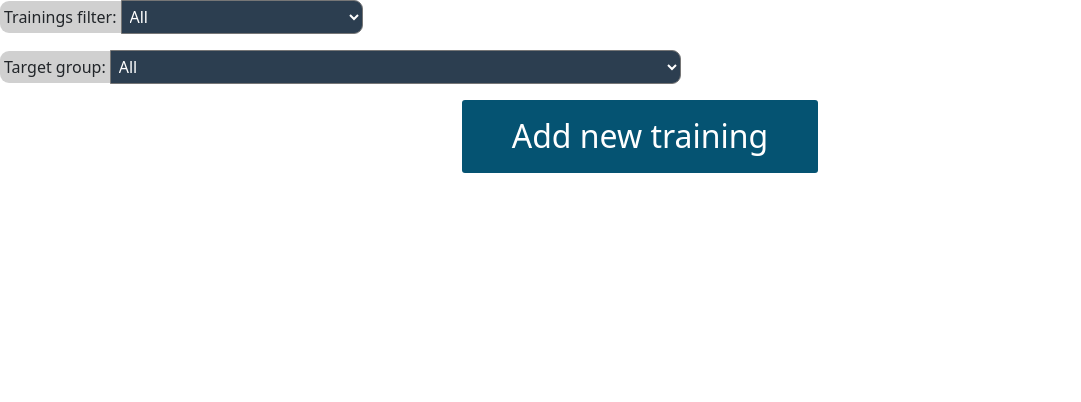
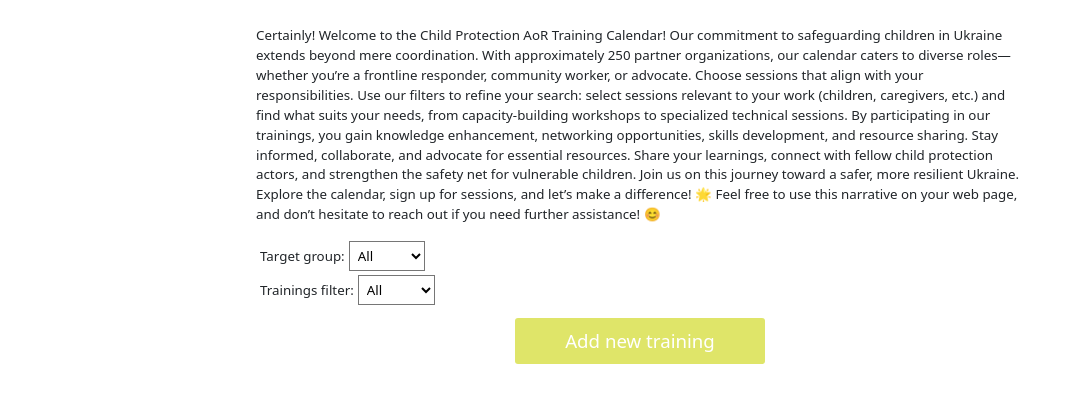
Before and after one commit to CP-AoR-Ukraine/Trainings-Calendar, a plain HTML site: page index.html in a window 1280 px wide. Shown: the whole page, without its empty margins (0-1081 px from the left). Drawn offline with nearby package versions, Linux system fonts and the light colour scheme; a script that the page names is missing.

Commit message:
Update index.html

```diff
--- a/index.html
+++ b/index.html
@@ -21,40 +21,57 @@ label {
 
 .training {
 	display: block;
-	margin: auto;
 	width: auto;
     padding: 1rem 3rem;
     cursor: pointer;
     transition: background-color 0.6s ease-out, color 0.6s ease-out;
     text-align: center;
-    color: #fff;
+    color: #6c3737;
     border: 2px solid transparent;
     border-radius: 3px;
     background-color: #055372;
     box-shadow: none;
     font-size: 2rem;
-    line-height: 1.15;
+    line-height: 10px;
     -webkit-appearance: none;
 	}
+#calendar {
+	height: 80%;
+	margin-left: auto;
+	margin-right: auto;
+	width: 60%;
+	margin-top: 1%;
+	font-size: 10pt;
+}
+.event_filter {
+	background: transparent;
+	color: black;
+	border-radius: 0;
+}
+label {
+	background: transparent;
+
+}
 </style>
-<p>
-    <label for="school_selector">Trainings filter:</label><select class="event_filter" id="school_selector">
-                                                                      <option value="0">All</option>
-                                                                      <option value="5">MHPSS trainings</option>
-                                                                      <option value="2">Advocacy trainings</option>
-                                                                      <option value="3">CFS trainings</option>
-                                                                      <option value="4">Emergency trainings</option>
-                                                                      <option value="1">Case management trainings</option>
-                                                                    </select>
-</p>
-<div>
-    <label for="participation_selector">Target group:</label><select class="event_filter" id="participation_selector">
+
+<div style="margin-top: 2%; font-size: 10pt; margin-left: 20%; margin-right: 20%;">
+	<p>Certainly! Welcome to the Child Protection AoR Training Calendar! Our commitment to safeguarding children in Ukraine extends beyond mere coordination. With approximately 250 partner organizations, our calendar caters to diverse roles—whether you’re a frontline responder, community worker, or advocate. Choose sessions that align with your responsibilities. Use our filters to refine your search: select sessions relevant to your work (children, caregivers, etc.) and find what suits your needs, from capacity-building workshops to specialized technical sessions. By participating in our trainings, you gain knowledge enhancement, networking opportunities, skills development, and resource sharing. Stay informed, collaborate, and advocate for essential resources. Share your learnings, connect with fellow child protection actors, and strengthen the safety net for vulnerable children. Join us on this journey toward a safer, more resilient Ukraine. Explore the calendar, sign up for sessions, and let’s make a difference! 🌟 Feel free to use this narrative on your web page, and don’t hesitate to reach out if you need further assistance! 😊</p>
+    <label for="participation_selector">Target group:</label><select class="event_filter" id="participation_selector" style="width: 10%;">
                       <option value="0">All</option>
                       <option value="1">Staff members within the organization</option>
                       <option value="2">Staff members from partner organizations</option>
                       <option value="3">Staff members from other organizations, CP AoR partners organizations</option>
                       <option value="4">Government officials and local authorities</option>
-                    </select>
+</select>
+<br>
+<label for="school_selector">Trainings filter:</label><select class="event_filter" id="school_selector" style="width: 10%; margin-top: 0.5%;">
+					<option value="0">All</option>
+					<option value="5">MHPSS trainings</option>
+					<option value="2">Advocacy trainings</option>
+					<option value="3">CFS trainings</option>
+					<option value="4">Emergency trainings</option>
+					<option value="1">Case management trainings</option>
+</select>
 </div>
 
 <link href="https://cdn.jsdelivr.net/npm/bootstrap@5.1.3/dist/css/bootstrap.min.css" rel="stylesheet"><link href="https://cdn.jsdelivr.net/npm/bootstrap-icons@1.8.1/font/bootstrap-icons.css" rel="stylesheet"><script src="https://cdn.jsdelivr.net/npm/fullcalendar@6.1.11/index.global.min.js"></script><script src="https://cdn.jsdelivr.net/npm/@fullcalendar/google-calendar@6.1.11/index.global.min.js"></script><script>
@@ -173,9 +190,8 @@ const myPopup = new Popup({
 			  });
 			});
     </script>
+
 <div id="calendar">
+
+<button class="training" align="center" onclick=" window.open(&apos;https://ee-eu.kobotoolbox.org/x/LDozOY9J&apos;,&apos;_blank&apos;)" style="width: fit-content; margin-left: auto; margin-right: auto; margin-top: 1%; margin-bottom: 2%; color:white; background-color: #DFE569; font-size: 14pt;"> Add new training</button>
 </div>
-<p></p>
-<div class="vertical-center">
-    <button class="training" align="center" onclick=" window.open(&apos;https://ee-eu.kobotoolbox.org/x/LDozOY9J&apos;,&apos;_blank&apos;)"> Add new training</button>
-</div>
```
